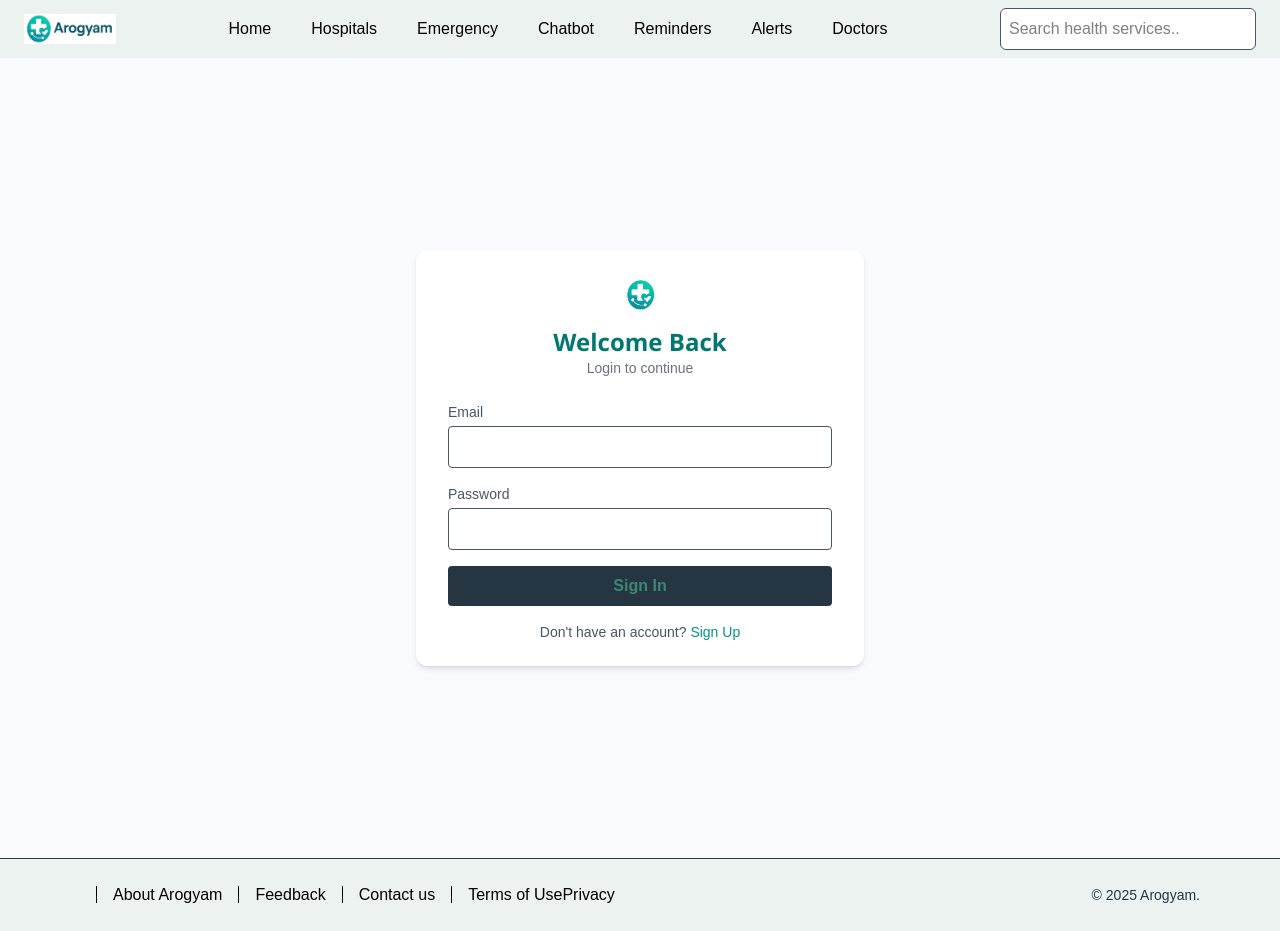
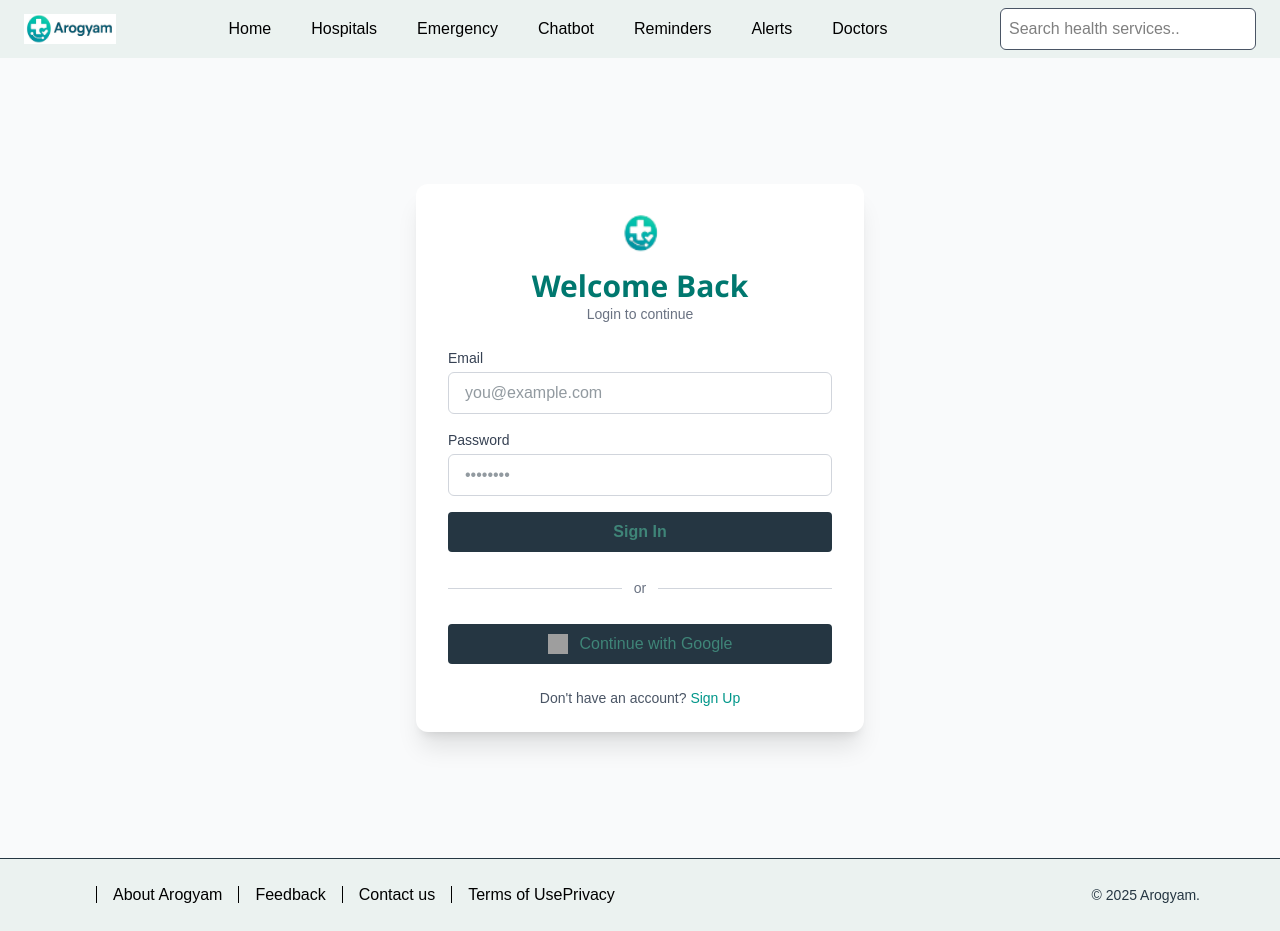
Before and after one commit to Mou4338/Arogyam, a Next.js app: page /auth/login in a window 1280 px wide. Built offline with nearby package versions, Linux system fonts and the light colour scheme; grey boxes are pictures that could not be loaded.

Commit message:
Authform

```diff
--- a/src/components/AuthForm.jsx
+++ b/src/components/AuthForm.jsx
@@ -2,71 +2,94 @@
 import React, { useState } from "react";
 import Link from "next/link";
 
-export default function AuthForm({ type = "login", onSubmit }) {
-  const isLogin = type === "login";
-  const [form, setForm] = useState({ email: "", password: "" });
+export default function AuthForm({ type = 'login', onSubmit }) {
+  const isLogin = type === 'login'
+  const [form, setForm] = useState({ email: '', password: '' })
 
   const handleChange = (e) => {
-    const { name, value } = e.target;
-    setForm({ ...form, [name]: value });
-  };
+    const { name, value } = e.target
+    setForm({ ...form, [name]: value })
+  }
+
+  const handleGoogleClick = () => {
+    alert('Google Auth clicked (frontend-only mock)')
+  }
 
   return (
-    <div className="bg-white shadow-md rounded-xl px-8 py-6 w-full max-w-md">
-      <div className="text-center mb-6">
-        <img src="/logo.png" className="h-10 mx-auto mb-3" alt="Arogyam Logo" />
-        <h2 className="text-2xl font-bold text-teal-700">
-          {isLogin ? "Welcome Back" : "Create Your Account"}
+    <div className="bg-white shadow-xl rounded-xl px-8 py-6 w-full max-w-md mx-auto space-y-6">
+      {/* Logo & Header */}
+      <div className="text-center">
+        <img src="/logo.png" className="h-12 mx-auto mb-3" alt="Arogyam Logo" />
+        <h2 className="text-3xl font-bold text-teal-700">
+          {isLogin ? 'Welcome Back' : 'Create Your Account'}
         </h2>
         <p className="text-sm text-gray-500">
-          {isLogin ? "Login to continue" : "Sign up and join Arogyam"}
+          {isLogin ? 'Login to continue' : 'Sign up and join Arogyam'}
         </p>
       </div>
 
-      <form
-        className="space-y-4"
-        onSubmit={(e) => {
-          e.preventDefault();
-          onSubmit(form);
-        }}
-      >
+      {/* Email/Password Form */}
+      <form className="space-y-4" onSubmit={(e) => { e.preventDefault(); onSubmit(form) }}>
         <div>
-          <label className="block text-sm font-medium text-gray-600">Email</label>
+          <label className="block text-sm font-medium text-gray-700">Email</label>
           <input
             type="email"
             name="email"
             value={form.email}
             onChange={handleChange}
             required
-            className="mt-1 block w-full px-4 py-2 border border-gray-600 rounded focus:ring-2 focus:ring-teal-500"
+            placeholder="you@example.com"
+            className="mt-1 w-full px-4 py-2 border border-gray-300 rounded-md focus:ring-2 focus:ring-teal-500"
           />
         </div>
         <div>
-          <label className="block text-sm font-medium text-gray-600">Password</label>
+          <label className="block text-sm font-medium text-gray-700">Password</label>
           <input
             type="password"
             name="password"
             value={form.password}
             onChange={handleChange}
             required
-            className=" text-black mt-1 block w-full px-4 py-2 border border-gray-600 rounded focus:ring-2 focus:ring-teal-500"
+            placeholder="••••••••"
+            className="mt-1 w-full px-4 py-2 border border-gray-300 rounded-md focus:ring-2 focus:ring-teal-500"
           />
         </div>
         <button
           type="submit"
-          className="w-full bg-teal-600 hover:bg-teal-700 text-white font-semibold py-2 px-4 rounded transition"
+          className="w-full bg-teal-600 hover:bg-teal-700 text-white font-semibold py-2 rounded-md transition"
         >
-          {isLogin ? "Sign In" : "Sign Up"}
+          {isLogin ? 'Sign In' : 'Sign Up'}
         </button>
-        <p className="text-sm text-center text-gray-600">
-          {isLogin ? "Don't have an account?" : "Already registered?"}{" "}
-          <Link href={isLogin ? "/auth/signup" : "/auth/login"}>
-            <span className="text-teal-600 hover:underline">
-              {isLogin ? "Sign Up" : "Log In"}
-            </span>
-          </Link>
-        </p>
       </form>
+
+      {/* Divider */}
+      <div className="relative text-center">
+        <div className="absolute inset-0 flex items-center">
+          <div className="w-full border-t border-gray-300" />
+        </div>
+        <span className="relative bg-white px-3 text-sm text-gray-500">or</span>
+      </div>
+
+      {/* Google Sign In Button */}
+      <button
+        onClick={handleGoogleClick}
+        className="w-full flex items-center justify-center gap-3 bg-white border border-gray-300 hover:shadow-md text-gray-700 font-medium py-2 px-4 rounded-md transition"
+      >
+        <img
+          src="https://www.svgrepo.com/show/475656/google-color.svg"
+          alt="Google icon"
+          className="h-5 w-5"
+        />
+        Continue with Google
+      </button>
+
+      {/* Switch between login/register */}
+      <p className="text-sm text-center text-gray-600">
+        {isLogin ? "Don't have an account?" : 'Already registered?'}{' '}
+        <Link href={isLogin ? '/register' : '/login'}>
+          <span className="text-teal-600 hover:underline">{isLogin ? 'Sign Up' : 'Sign In'}</span>
+        </Link>
+      </p>
     </div>
-  );
+  )
 }
```
